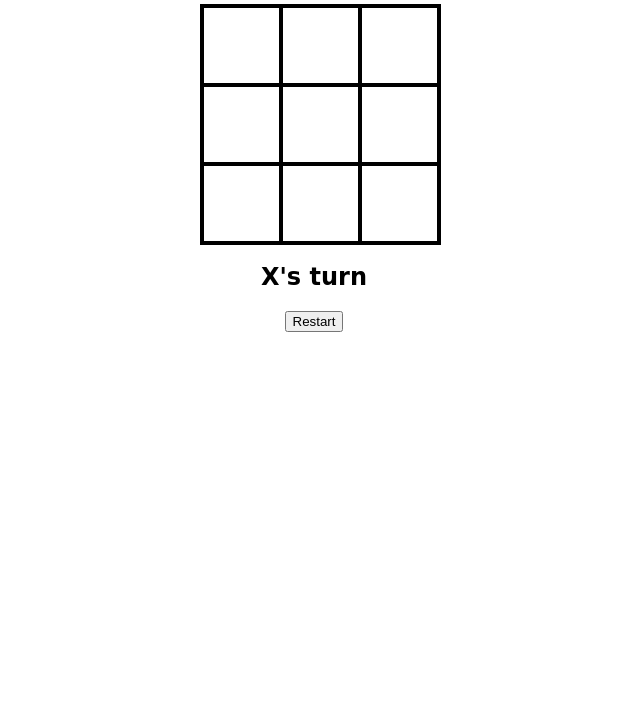
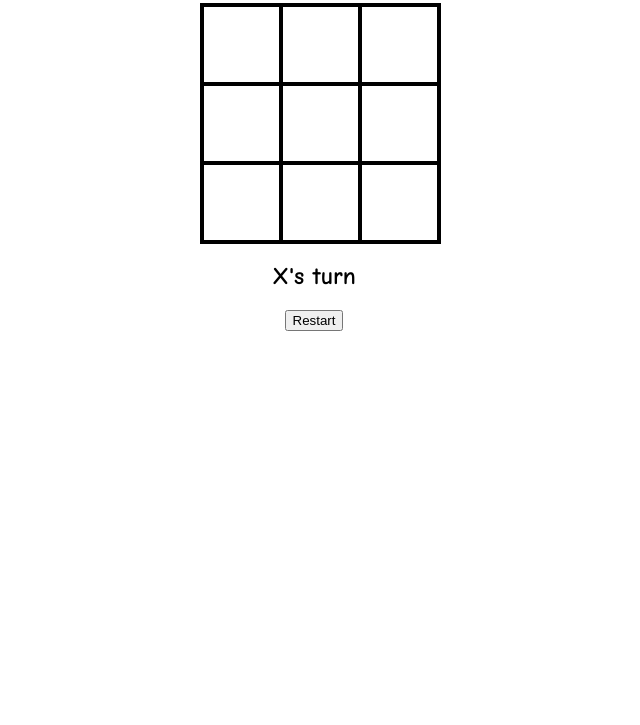
Before and after one commit to navenoc13/tictactoe, a plain HTML site: page index.html in a window 1280 px wide. Shown: the part 75-800 px from the top of the page, without its empty margins (326-966 px from the left). Drawn offline with Linux system fonts and the light colour scheme.

Commit message:
update font

```diff
--- a/css/style.css
+++ b/css/style.css
@@ -1,5 +1,5 @@
 #gameContainer {
-    font-family: "Permanent Marker", cursive;
+    font-family: "Permanent Marker", "Comic Sans MS", "Comic Sans", cursive;
     text-align: center;
     /* border: 1px solid red; */
 }
```
